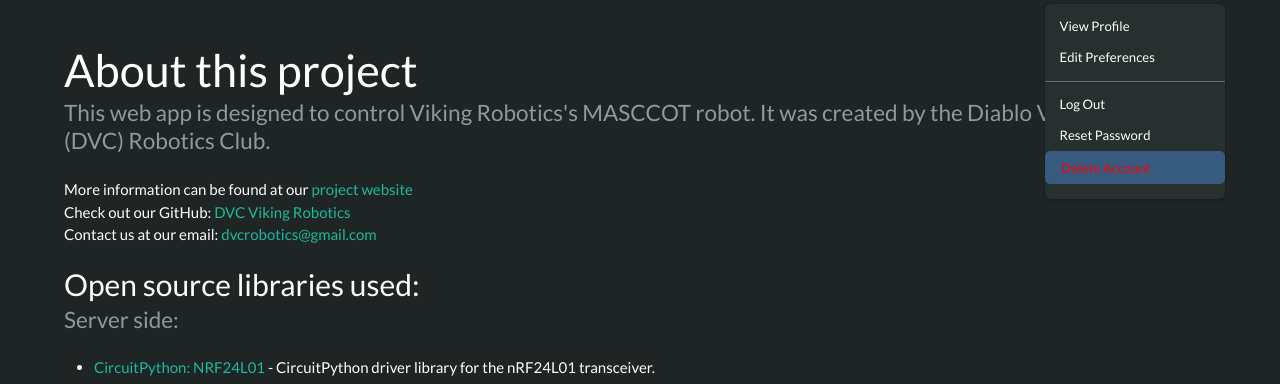
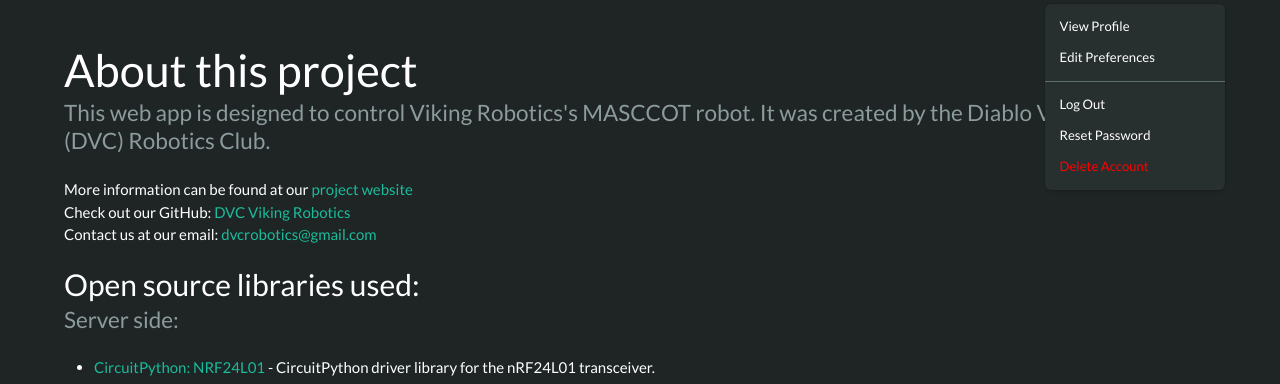
Before and after one commit to DVC-Viking-Robotics/webapp, a Flask app: page /about in a window 1280 px wide, after a click that opens the changed part. Shown: the part 62-446 px from the top of the page. Run offline with Flask 2, Linux system fonts and the light colour scheme; a user stored in the database is signed in; tables that the repository leaves empty hold one stand-in row (values such as "Sample post"); parts of the project's set-up code (start-up, migrations or seed data) failed here and were passed over; some libraries are stand-ins or nearby versions.

Commit message:
fixed the delete account button looking funny

```diff
--- a/webapp/templates/layout.html
+++ b/webapp/templates/layout.html
@@ -143,7 +143,7 @@
                                             <hr class="dropdown-divider">
                                             <a href="/logout" class="dropdown-item">Log Out</a>
                                             <a href="/reset_password" class="dropdown-item">Reset Password</a>
-                                            <button class="button is-primary modal-button dropdown-item" data-target="#myModal" aria-haspopup="true"><span style="color: red; ">Delete Account</span></button>
+                                            <a class="modal-button dropdown-item" data-target="#myModal" aria-haspopup="true"><span style="color: red; ">Delete Account</span></a>
                                         </div>
                                     </div>
                                 </div>
```
